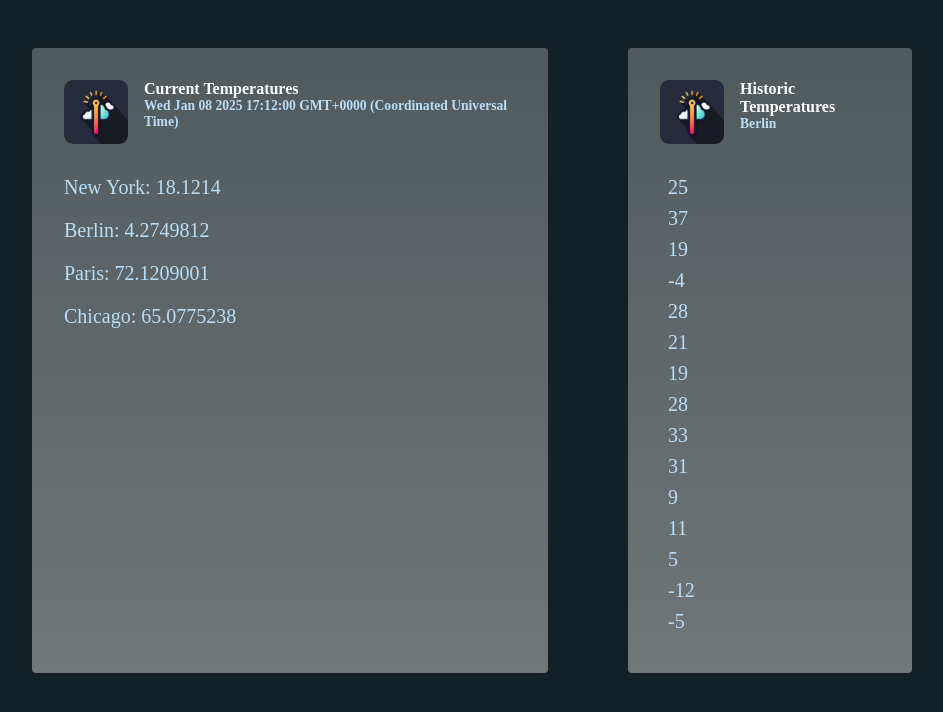
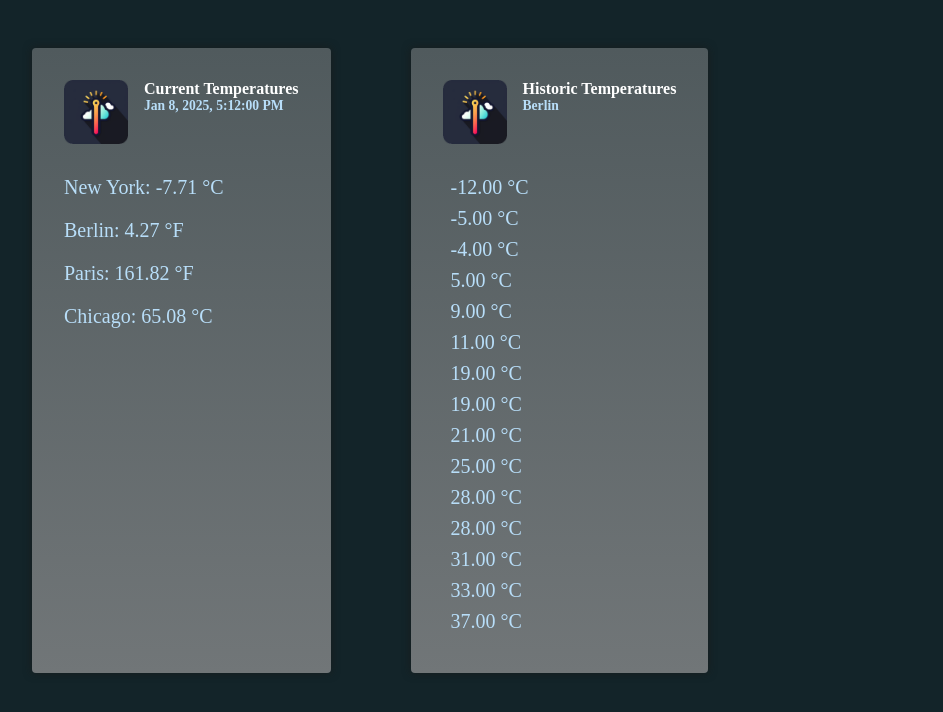
Before and after one commit to kuzn5298/courses, an Angular app: page / in a window 1280 px wide. Shown: the top 712 px of the page, without its empty margins (168-1111 px from the left). Built offline with nearby package versions, Linux system fonts and the light colour scheme.

Commit message:
🏁 Finish block

```diff
--- a/src/app/app.component.html
+++ b/src/app/app.component.html
@@ -4,26 +4,35 @@
       <img src="temp-icon.png" alt="Thermometer icon" />
       <div>
         <h2>Current Temperatures</h2>
-        <p>{{ currentDate }}</p>
+        <p>{{ currentDate | date : "medium" }}</p>
       </div>
     </header>
-    <p>New York: {{ currentTemperaturs.newYork }}</p>
-    <p>Berlin: {{ currentTemperaturs.berlin }}</p>
-    <p>Paris: {{ currentTemperaturs.paris }}</p>
-    <p>Chicago: {{ currentTemperaturs.chicago }}</p>
+    <p>
+      New York:
+      {{ currentTemperatures.newYork | temp : "fah" : "cel" }}
+    </p>
+    <p>Berlin: {{ currentTemperatures.berlin | temp : "fah" }}</p>
+    <p>Paris: {{ currentTemperatures.paris | temp : "cel" : "fah" }}</p>
+    <p>Chicago: {{ currentTemperatures.chicago | temp : "cel" }}</p>
   </article>
 
   <article class="temperatures">
     <header>
-      <img src="temp-icon.png" alt="Thermometer icon" />
+      <img
+        src="temp-icon.png"
+        alt="Thermometer icon"
+        (click)="onToggleDirection()"
+      />
       <div>
         <h2>Historic Temperatures</h2>
         <p>Berlin</p>
       </div>
     </header>
     <ul>
-      @for (temperature of historicTemperatures; track temperature) {
-      <li (click)="onReset($index)">{{ temperature }}</li>
+      <!-- // not working correctly because track is not unique -->
+      @for (temperature of historicTemperatures | sort:direction; track
+      temperature) {
+      <li (click)="onReset($index)">{{ temperature | temp : "cel" }}</li>
       }
     </ul>
   </article>
--- a/src/app/app.component.ts
+++ b/src/app/app.component.ts
@@ -1,14 +1,17 @@
+import { DatePipe } from '@angular/common';
 import { Component } from '@angular/core';
-import { RouterOutlet } from '@angular/router';
+import { TemperaturePipe } from './temperature.pipe';
+import { SortPipe } from './sort.pipe';
 
 @Component({
   selector: 'app-root',
-  imports: [],
+  imports: [DatePipe, TemperaturePipe, SortPipe],
   templateUrl: './app.component.html',
 })
 export class AppComponent {
   currentDate = new Date();
-  currentTemperaturs = {
+  direction: 'desc' | 'asc' = 'asc';
+  currentTemperatures = {
     berlin: 4.2749812,
     newYork: 18.1214,
     paris: 72.1209001,
@@ -19,7 +22,13 @@ export class AppComponent {
     25, 37, 19, -4, 28, 21, 19, 28, 33, 31, 9, 11, 5, -12, -5,
   ];
 
+  onToggleDirection() {
+    this.direction = this.direction === 'asc' ? 'desc' : 'asc';
+  }
+
+  // not working correctly because sort is in pipe
   onReset(index: number) {
+    this.historicTemperatures = [...this.historicTemperatures];
     this.historicTemperatures[index] = 18;
   }
 }
--- /dev/null
+++ b/src/app/sort.pipe.ts
@@ -0,0 +1,20 @@
+import { Pipe, PipeTransform } from '@angular/core';
+
+@Pipe({
+  name: 'sort',
+})
+export class SortPipe implements PipeTransform {
+  transform(value: number[] | string[], direction: 'asc' | 'desc' = 'asc') {
+    const sorted = value.toSorted((a, b) => {
+      if (a < b) {
+        return direction === 'asc' ? -1 : 1;
+      } else if (a > b) {
+        return direction === 'asc' ? 1 : -1;
+      } else {
+        return 0;
+      }
+    });
+
+    return sorted;
+  }
+}
--- /dev/null
+++ b/src/app/temperature.pipe.ts
@@ -0,0 +1,39 @@
+import { Pipe, PipeTransform } from '@angular/core';
+
+@Pipe({
+  name: 'temp',
+})
+export class TemperaturePipe implements PipeTransform {
+  transform(
+    value: string | number | null,
+    inputType: 'cel' | 'fah',
+    outputType?: 'cel' | 'fah'
+  ) {
+    if (!value) {
+      return value;
+    }
+
+    const val = typeof value === 'string' ? parseFloat(value) : value;
+
+    let outputTemp: number;
+
+    if (inputType === 'cel' && outputType === 'fah') {
+      outputTemp = val * (9 / 5) + 32;
+    } else if (inputType === 'fah' && outputType === 'cel') {
+      outputTemp = (val - 32) * (5 / 9);
+    } else {
+      outputTemp = val;
+    }
+
+    let symbol: '°C' | '°F';
+
+    outputType ??= inputType;
+    if (outputType === 'cel') {
+      symbol = '°C';
+    } else {
+      symbol = '°F';
+    }
+
+    return `${outputTemp.toFixed(2)} ${symbol}`;
+  }
+}
--- a/tsconfig.json
+++ b/tsconfig.json
@@ -16,7 +16,8 @@
     "moduleResolution": "bundler",
     "importHelpers": true,
     "target": "ES2022",
-    "module": "ES2022"
+    "module": "ES2022",
+    "lib": ["ESNext", "DOM"]
   },
   "angularCompilerOptions": {
     "enableI18nLegacyMessageIdFormat": false,
```
Also changed, not shown: preview.png (added), 1 other file (tests, documents, lock files or other folders).
